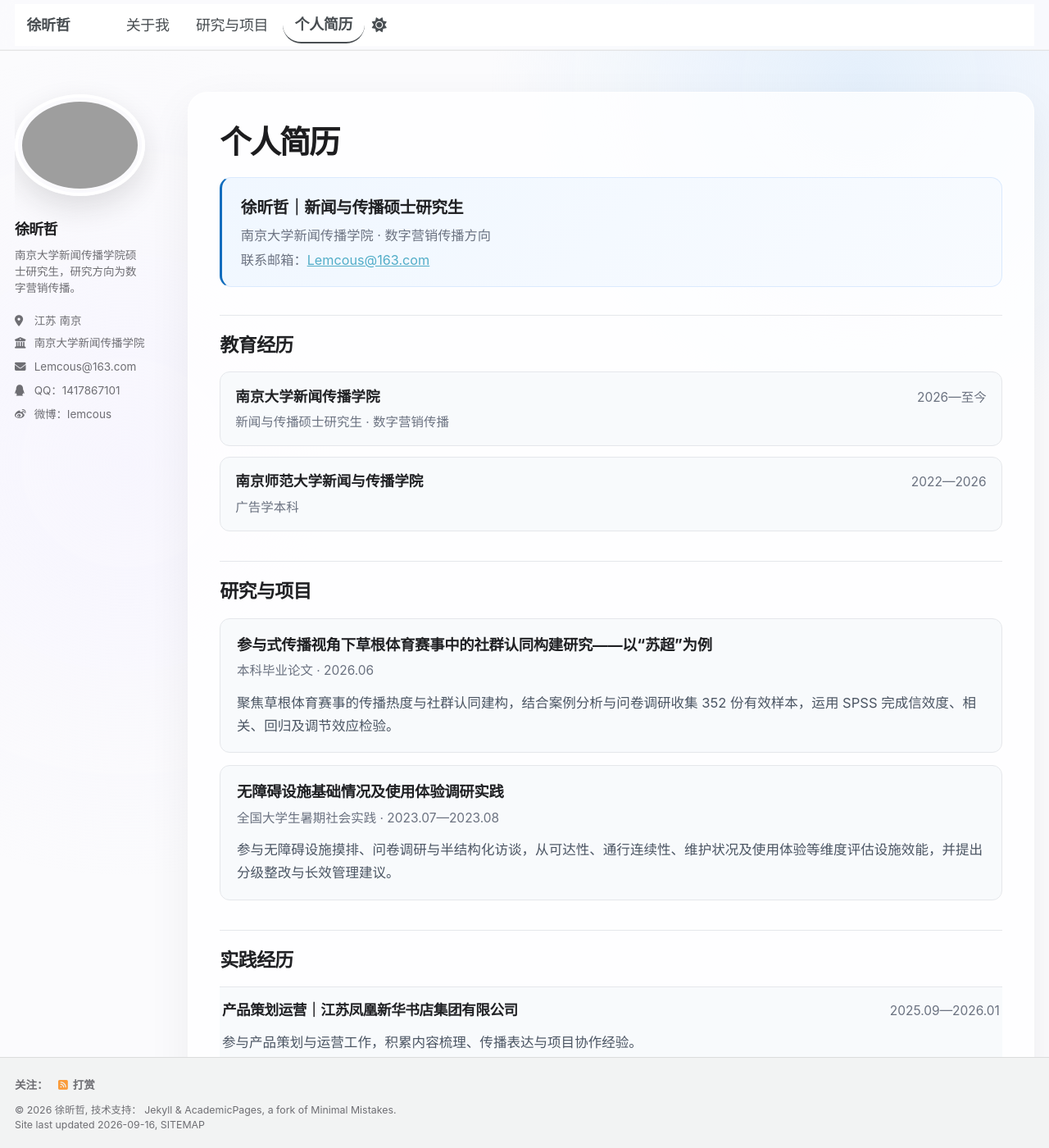
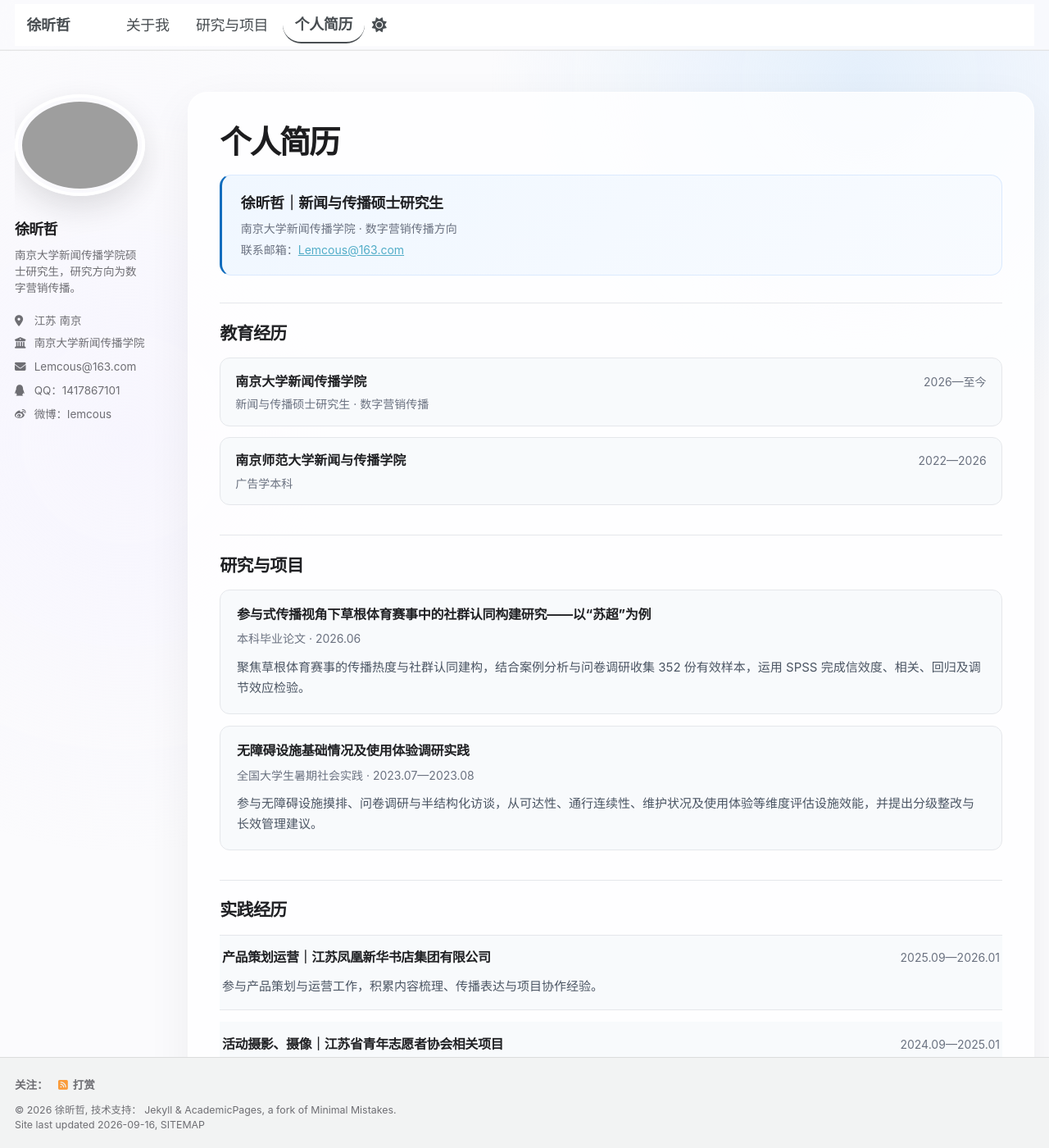
Before and after one commit to Lemcous/Lemcous.github.io, a Jekyll site: the page built from _pages/cv.md, in a window 1280 px wide and 1400 px high. Shown: the whole window at 82% size. Built offline with Jekyll 4.4.1, drawn with Linux system fonts in a browser that asks for light colours; a style sheet for code colours, icons or effects is not loaded.

Commit message:
收紧简历页字体层级

```diff
--- a/assets/css/main.scss
+++ b/assets/css/main.scss
@@ -901,3 +901,53 @@ body {
     padding: 0.95rem 1rem;
   }
 }
+
+
+/* Final type scale for the CV: independent of the theme's large root font size. */
+.page__title {
+  font-size: clamp(2rem, 3vw, 2.15rem);
+  margin-bottom: 1rem;
+}
+
+.page__content {
+  font-size: 16px;
+  line-height: 1.7;
+}
+
+.cv-resume {
+  font-size: 16px;
+  line-height: 1.65;
+}
+
+.cv-resume .cv-hero__name {
+  font-size: 18px;
+}
+
+.cv-resume .cv-hero__meta,
+.cv-resume .cv-education__date,
+.cv-resume .cv-education__degree,
+.cv-resume .cv-project__meta,
+.cv-resume .cv-experience__date {
+  font-size: 14px;
+}
+
+.cv-resume .cv-section__title {
+  font-size: 21px;
+}
+
+.cv-resume .cv-education__school,
+.cv-resume .cv-project__title,
+.cv-resume .cv-experience__role {
+  font-size: 16px;
+}
+
+.cv-resume .cv-project__desc,
+.cv-resume .cv-experience__desc {
+  font-size: 15px;
+  line-height: 1.65;
+}
+
+.cv-resume .cv-skill {
+  font-size: 14px;
+  line-height: 1.55;
+}
```
